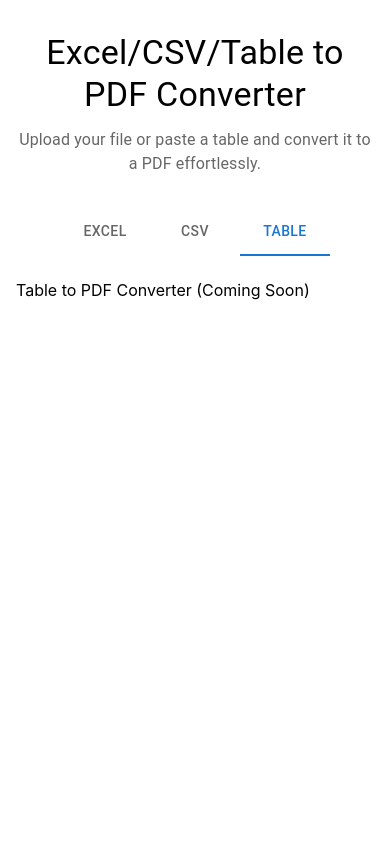
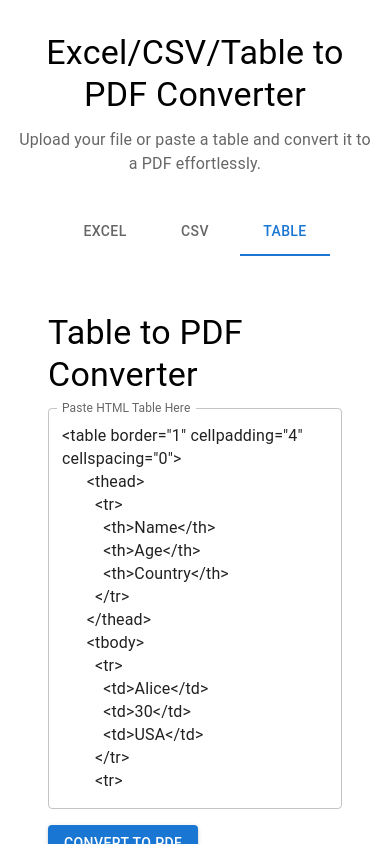
Before and after one commit to axelwai/exceltopdf, a React (Create React App) app: page / in a window 390 px wide. Both pictures are taken after a click on the tab "TABLE". Shown: the top 844 px of the page. Built offline with nearby package versions, Linux system fonts and the light colour scheme.

Commit message:
Implement TableToPdf logic with example table as default value

```diff
--- a/src/components/TableToPdf.tsx
+++ b/src/components/TableToPdf.tsx
@@ -1,8 +1,124 @@
-import React from 'react';
+import React, { useRef, useState } from 'react';
+import jsPDF from 'jspdf';
+import autoTable from 'jspdf-autotable';
+import { Button, Typography, Box, TextField } from '@mui/material';
 
 const TableToPdf: React.FC = () => {
-  // ...Table to PDF logic will go here...
-  return <div>Table to PDF Converter (Coming Soon)</div>;
+  const [html, setHtml] = useState<string>(
+    `<table border="1" cellpadding="4" cellspacing="0">
+      <thead>
+        <tr>
+          <th>Name</th>
+          <th>Age</th>
+          <th>Country</th>
+        </tr>
+      </thead>
+      <tbody>
+        <tr>
+          <td>Alice</td>
+          <td>30</td>
+          <td>USA</td>
+        </tr>
+        <tr>
+          <td>Bob</td>
+          <td>25</td>
+          <td>Canada</td>
+        </tr>
+        <tr>
+          <td>Charlie</td>
+          <td>35</td>
+          <td>UK</td>
+        </tr>
+      </tbody>
+    </table>`
+  );
+  const [error, setError] = useState<string | null>(null);
+  const [pdfUrl, setPdfUrl] = useState<string | null>(null);
+  const tableRef = useRef<HTMLDivElement>(null);
+
+  const handleHtmlChange = (e: React.ChangeEvent<HTMLInputElement | HTMLTextAreaElement>) => {
+    setHtml(e.target.value);
+    setError(null);
+    setPdfUrl(null);
+  };
+
+  const handleConvertToPdf = () => {
+    if (!html.trim()) {
+      setError('Please paste a valid HTML table.');
+      return;
+    }
+    try {
+      // Render the HTML into a hidden div to extract the table
+      const container = document.createElement('div');
+      container.innerHTML = html;
+      const table = container.querySelector('table');
+      if (!table) {
+        setError('No <table> element found in the provided HTML.');
+        return;
+      }
+      const doc = new jsPDF();
+      autoTable(doc, { html: table });
+      const pdfBlob = doc.output('blob');
+      setPdfUrl(URL.createObjectURL(pdfBlob));
+      setError(null);
+    } catch (err) {
+      setError('Failed to convert table to PDF.');
+    }
+  };
+
+  return (
+    <Box p={4}>
+      <Typography variant="h4" gutterBottom>
+        Table to PDF Converter
+      </Typography>
+      <Box mb={2}>
+        <TextField
+          label="Paste HTML Table Here"
+          multiline
+          minRows={6}
+          maxRows={16}
+          value={html}
+          onChange={handleHtmlChange}
+          fullWidth
+          variant="outlined"
+          placeholder="&lt;table&gt;...&lt;/table&gt;"
+        />
+      </Box>
+      <Button
+        variant="contained"
+        color="primary"
+        onClick={handleConvertToPdf}
+        style={{ marginBottom: '16px' }}
+      >
+        Convert to PDF
+      </Button>
+      {error && <Typography color="error">{error}</Typography>}
+      {html && (
+        <Box mb={2}>
+          <Typography variant="subtitle1">Table Preview:</Typography>
+          <div ref={tableRef} dangerouslySetInnerHTML={{ __html: html }} style={{ overflowX: 'auto', border: '1px solid #ccc', padding: 8, marginTop: 8 }} />
+        </Box>
+      )}
+      {pdfUrl && (
+        <Box>
+          <Button
+            variant="outlined"
+            color="primary"
+            href={pdfUrl}
+            download="table.pdf"
+            style={{ marginBottom: '16px' }}
+          >
+            Download PDF
+          </Button>
+          <iframe
+            src={pdfUrl}
+            title="PDF Preview"
+            style={{ width: '100%', height: '500px', border: 'none' }}
+          />
+        </Box>
+      )}
+    </Box>
+  );
 };
 
 export default TableToPdf;
```
